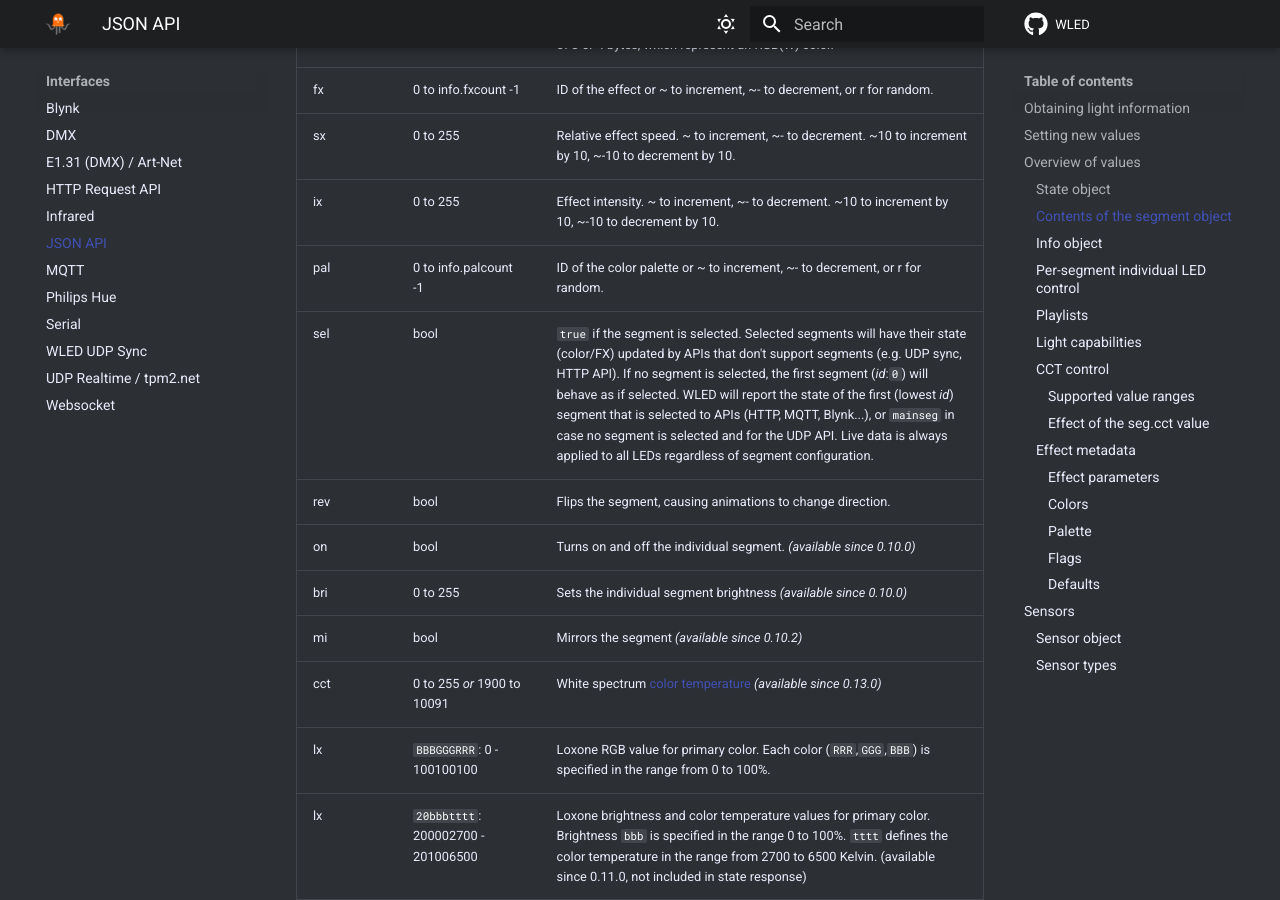
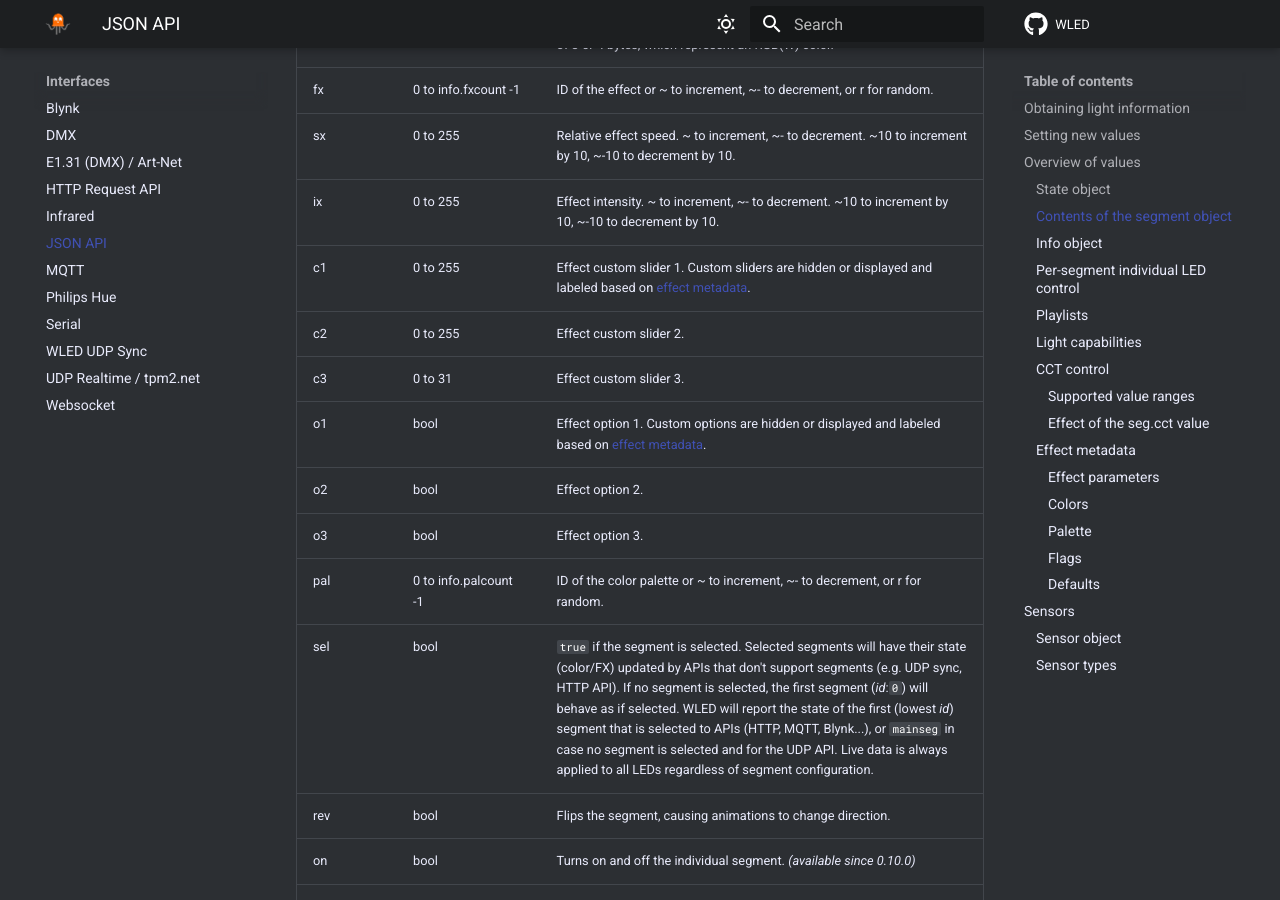
Before and after one commit to Aircoookie/WLED-Docs, an MkDocs documentation site: the page built from docs/interfaces/json-api.md, in a window 1280 px wide and 900 px high, scrolled down 5410 px. Built offline with MkDocs 1.6.1 and Material for MkDocs 9.7.7, drawn with Linux system fonts in a browser that asks for light colours; comment, search, counter and statistics services are not loaded.

Commit message:
Add custom sliders and options to json-api

```diff
--- a/docs/interfaces/json-api.md
+++ b/docs/interfaces/json-api.md
@@ -172,6 +172,12 @@ col | array of colors | Array that has up to 3 color arrays as elements, the pri
 fx | 0 to info.fxcount -1 | ID of the effect or ~ to increment, ~- to decrement, or r for random.
 sx | 0 to 255 | Relative effect speed. ~ to increment, ~- to decrement. ~10 to increment by 10, ~-10 to decrement by 10.
 ix | 0 to 255 | Effect intensity. ~ to increment, ~- to decrement. ~10 to increment by 10, ~-10 to decrement by 10.
+c1 | 0 to 255 | Effect custom slider 1. Custom sliders are hidden or displayed and labeled based on [effect metadata](#effect-metadata).
+c2 | 0 to 255 | Effect custom slider 2.
+c3 | 0 to 31 | Effect custom slider 3.
+o1 | bool | Effect option 1. Custom options are hidden or displayed and labeled based on [effect metadata](#effect-metadata).
+o2 | bool | Effect option 2.
+o3 | bool | Effect option 3.
 pal | 0 to info.palcount -1 | ID of the color palette or ~ to increment, ~- to decrement, or r for random.
 sel | bool | `true` if the segment is selected. Selected segments will have their state (color/FX) updated by APIs that don't support segments (e.g. UDP sync, HTTP API). If no segment is selected, the first segment (_id_:`0`) will behave as if selected. WLED will report the state of the first (lowest _id_) segment that is selected to APIs (HTTP, MQTT, Blynk...), or `mainseg` in case no segment is selected and for the UDP API. Live data is always applied to all LEDs regardless of segment configuration.
 rev | bool | Flips the segment, causing animations to change direction.
```
